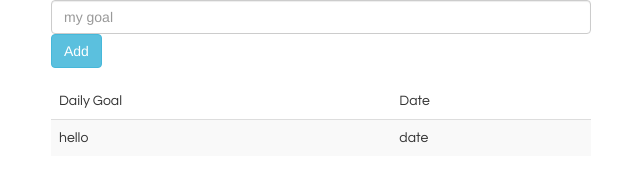
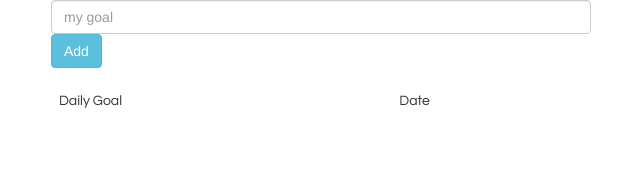
Before and after one commit to mikemsrk/Eliter, a website: page public/index.html in a window 1280 px wide. Shown: the full height of the page, 34-674 px from the left. Drawn offline with Linux system fonts and the light colour scheme.

Commit message:
remove default table values

```diff
--- a/public/index.html
+++ b/public/index.html
@@ -24,10 +24,6 @@
 							</tr>
 						</thead>
 						<tbody>
-							<tr>
-								<td>hello</td>
-								<td>date</td>
-							</tr>
 						</tbody>
 					</table>
 
```
